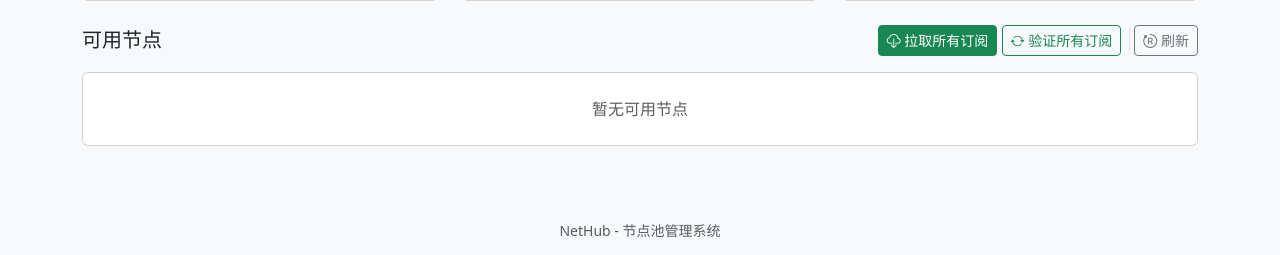
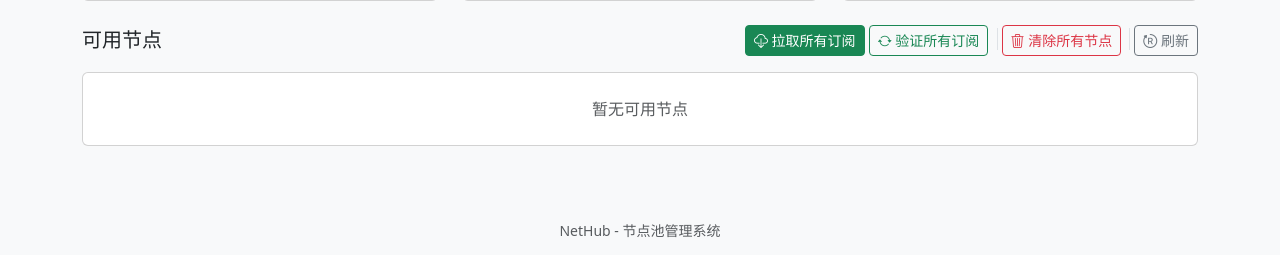
Before and after one commit to siruoren/NetHub, a Python web app: template app/templates/index.html in a window 1280 px wide. Shown: the part 519-774 px from the top of the page. Run offline with Jinja, Linux system fonts and the light colour scheme; the template is opened without the code that fills it, so the values that code supplies are empty.

Commit message:
feat(index): add button to clear all proxy nodes
add a one-click clear all saved proxy nodes feature with confirmation prompt

```diff
--- a/app/templates/index.html
+++ b/app/templates/index.html
@@ -291,6 +291,10 @@
         </button>
         <button class="btn btn-outline-success btn-sm" onclick="triggerVerifyAll()">
             <i class="bi bi-arrow-repeat"></i> 验证所有订阅
+        </button>
+        <span class="border-start mx-1"></span>
+        <button class="btn btn-outline-danger btn-sm" onclick="deleteAllProxies()">
+            <i class="bi bi-trash3"></i> 清除所有节点
         </button>
         <span class="border-start mx-1"></span>
         <button class="btn btn-outline-secondary btn-sm" onclick="refreshPage()">
@@ -738,6 +742,20 @@ async function deleteProxy(id) {
     } catch (e) { alert('删除失败: ' + e.message); }
 }
 
+async function deleteAllProxies() {
+    if (!confirm('确定清除数据库内所有已保存节点？此操作不可恢复！')) return;
+    try {
+        const resp = await fetch('/api/proxies', { method: 'DELETE' });
+        const data = await resp.json();
+        if (resp.ok) {
+            alert('已清除 ' + data.count + ' 个节点');
+            location.reload();
+        } else {
+            alert('清除失败');
+        }
+    } catch (e) { alert('请求失败: ' + e.message); }
+}
+
 function refreshPage() { location.reload(); }
 
 // 表格排序
```
